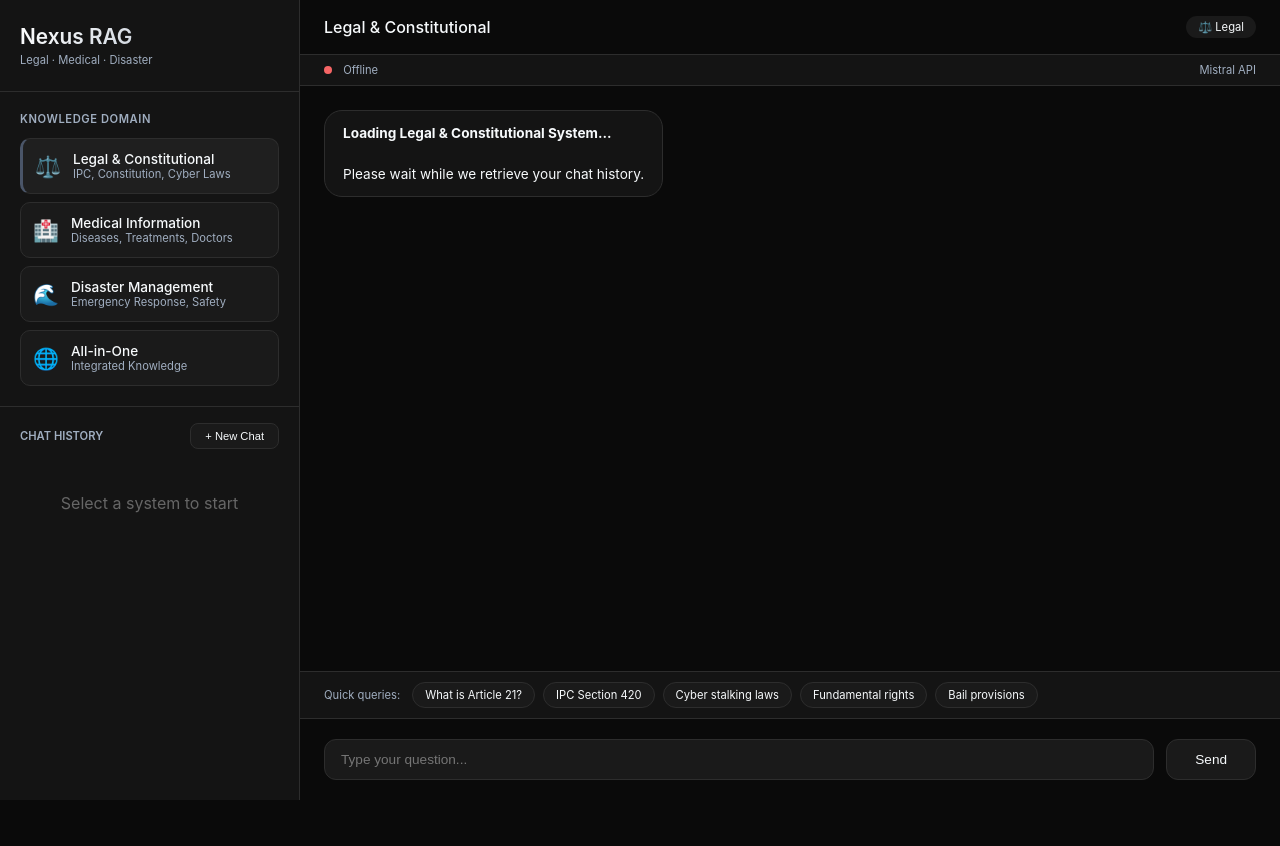
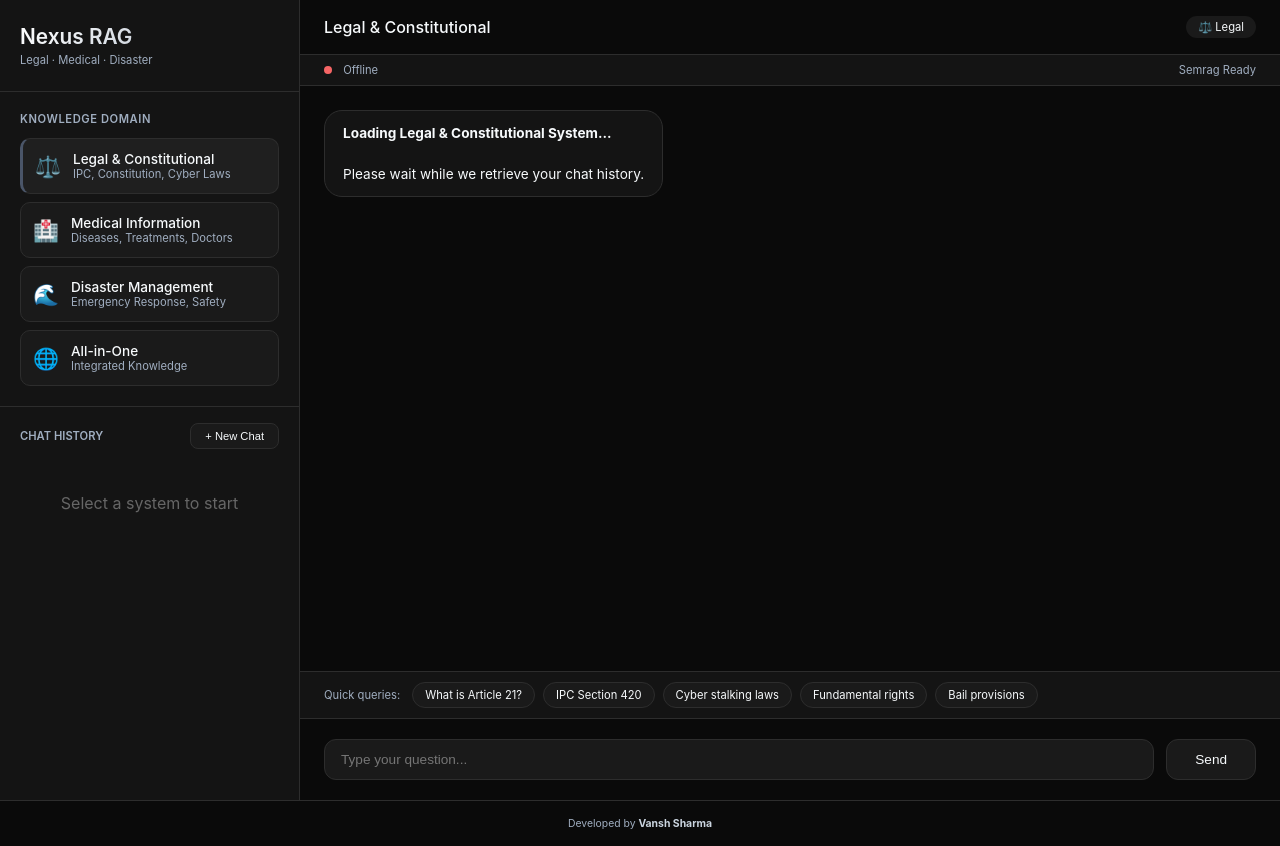
Before and after one commit to vansh565/MULTIMODEL-RAG-SYSTEM, a Flask app: page / in a window 1280 px wide. Before the commit the page ends 800 px from the top, so only its background shows below. Run offline with Flask 3, Linux system fonts and the light colour scheme.

Commit message:
Update index.html

```diff
--- a/semrag_project/src/pipeline/templates/index.html
+++ b/semrag_project/src/pipeline/templates/index.html
@@ -3,7 +3,7 @@
 <head>
     <meta charset="UTF-8">
     <meta name="viewport" content="width=device-width, initial-scale=1.0, user-scalable=yes">
-    <title>Nexus RAG | Multi-Domain Intelligence Platform</title>
+    <title>Trinetra AI | Multi-Domain RAG Intelligence Platform</title>
     <style>
         :root {
             --bg-primary: #0a0a0a;
@@ -538,7 +538,7 @@
                     <span class="status-dot" id="statusDot"></span>
                     <span id="statusText">Ready</span>
                 </div>
-                <div id="apiStatus">Mistral API</div>
+                <div id="apiStatus">Semrag Ready</div>
             </div>
 
             <div id="contextIndicator" class="context-indicator">
@@ -929,5 +929,12 @@
         checkHealth();
         setInterval(checkHealth, 30000);
     </script>
+<!-- Footer Credit -->
+<div style="padding: 16px 20px; border-top: 1px solid var(--border-color); margin-top: auto;">
+    <div style="font-size: 0.65rem; color: var(--text-tertiary); text-align: center;">
+        Developed by <strong style="color: var(--text-secondary);">Vansh Sharma</strong>
+    </div>
+</div>
+
 </body>
 </html>
```
